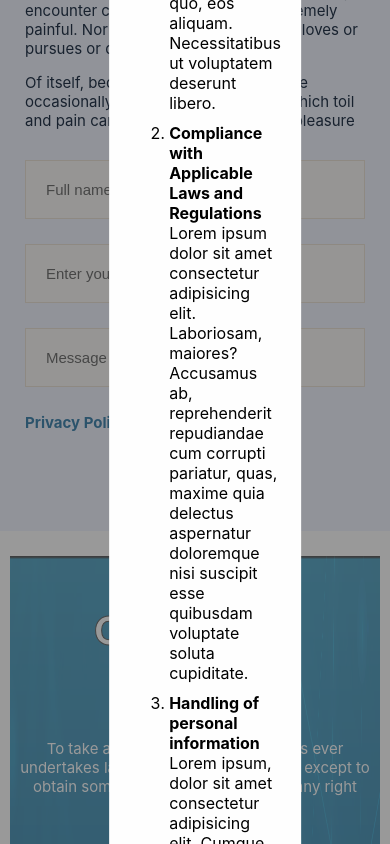
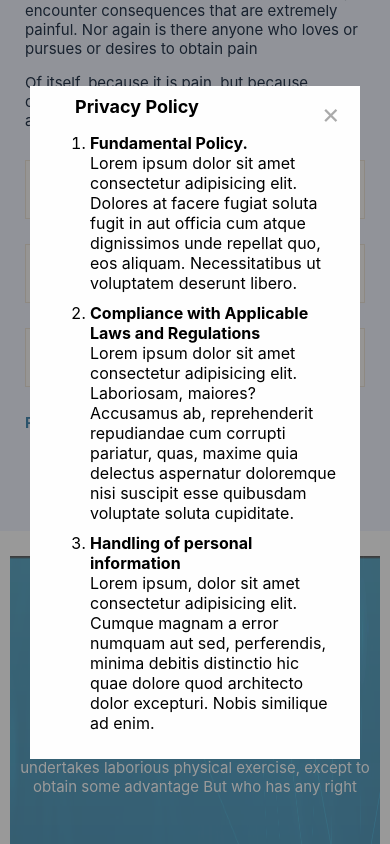
Before and after one commit to LinhDong64/TeqFresher-MotiveZone-UI, a React (Create React App) app in the folder ts-motive-zone-app/: page / in a window 390 px wide. Both pictures are taken after a click on the element "Privacy Policy". Shown: the part 3468-4312 px from the top of the page. Built offline with nearby package versions, Linux system fonts and the light colour scheme.

Commit message:
responsive contact modal

```diff
--- a/ts-motive-zone-app/src/assets/styles/Contact/style.scss
+++ b/ts-motive-zone-app/src/assets/styles/Contact/style.scss
@@ -83,7 +83,6 @@
     background-color: rgb(0,0,0); /* Fallback color */
     background-color: rgba(0,0,0,0.4); /* Black w/ opacity */
     .modal-content{
-        margin: 20px;
         padding: 10px 20px;
         background-color:  #fefefe;
         margin: auto 10px;
@@ -132,6 +131,13 @@
     .contact-section__title{
         padding: 15px;
     }
+
+    .contact-section__modal{
+        .modal-content{
+            position:static;
+            transform: none;
+        }
+    }
 }
 
 @media only screen and (min-width: 1400px){
@@ -173,4 +179,13 @@
             }
         }
     }
+
+    .contact-section__modal{
+        .modal-content{
+            @media only screen and (max-height: 700px) {
+                height: 100%;
+                overflow: auto;
+            }
+        }
+    }
 }
--- a/ts-motive-zone-app/src/components/Contact/index.tsx
+++ b/ts-motive-zone-app/src/components/Contact/index.tsx
@@ -92,7 +92,7 @@ export default function Contact(props: any) {
                     </div>
                 </form>
             </div>
-            <div className="contact-section__modal" style={{ display: openModal ? "block" : "none" }}>
+            <div className="contact-section__modal" style={{ display: openModal ? "flex" : "none" }}>
                 <div className="modal-content">
                     <span className="close" onClick={handleCloseModal}>&times;</span>
                     <h4>Privacy Policy</h4>
```
